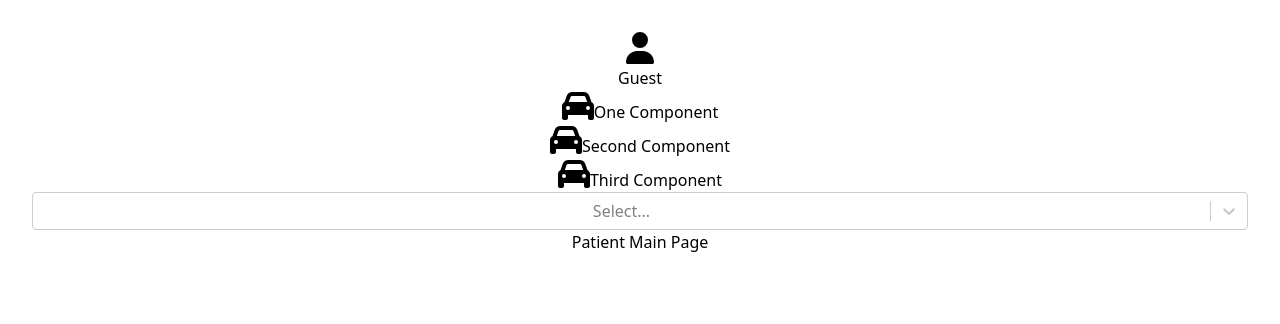
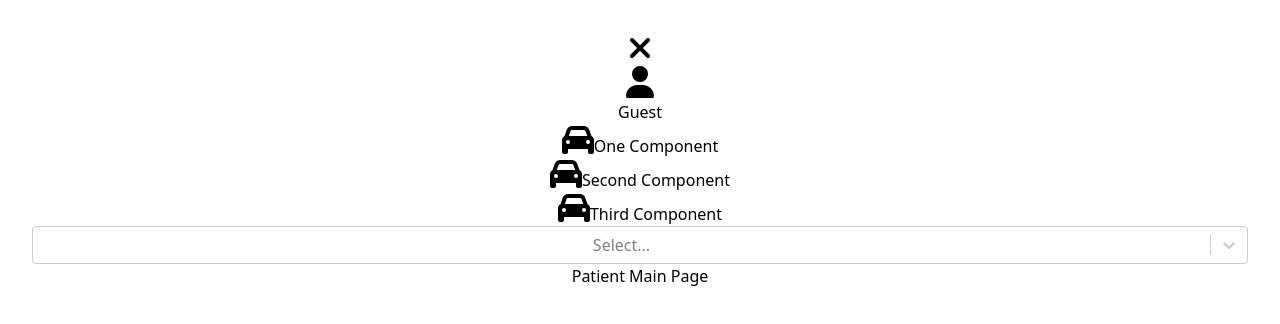
Before and after one commit to sajanstha201/Bharat-Health-Frontend, a React (Vite) app: page /patient in a window 1280 px wide. Shown: the top 324 px of the page. Built offline with nearby package versions, Linux system fonts and the light colour scheme.

Commit message:
done with the side bar

```diff
--- a/src/components/SideBar/SideBar.jsx
+++ b/src/components/SideBar/SideBar.jsx
@@ -2,13 +2,17 @@ import React from "react"
 import Select from 'react-select'
 import { useState } from "react"
 import { FontAwesomeIcon } from '@fortawesome/react-fontawesome';
-import { faUser ,faCar} from '@fortawesome/free-solid-svg-icons';
+import { faUser ,faCar, faClose, faBars} from '@fortawesome/free-solid-svg-icons';
 import { useNavigate } from "react-router-dom";
 export default function SideBar(){
     const [user,setUser]=useState('')
     const navigate=useNavigate()
+    const[isHidden,setIsHidden]=useState(false)
    return(
-    <div className="h-auto fixed grid gap-5 w-[20%] top-0 left-0 m-2 rounded-md p-4 bg-gray-200 shadow-lg">
+    <div className={`h-auto fixed grid gap-5 w-[20%] top-0 ${isHidden?'transform -translate-x-full':''} left-0 my-2 rounded-md p-4 bg-gray-200 shadow-lg transition-all duration-200`}>
+        {isHidden?<div className="absolute top-1 left-[100%] cursor-pointer" onClick={()=>setIsHidden(!isHidden)}><FontAwesomeIcon icon={faBars} size="2x"/></div>
+        :<div className="absolute top-1 right-2 cursor-pointer" onClick={()=>setIsHidden(!isHidden)}><FontAwesomeIcon icon={faClose} size="2x" /></div>
+        }
         <div className="flex items-start w-full p-2 gap-10">
             <FontAwesomeIcon icon={faUser} size='2x'/>
             <p>Guest</p>
```
